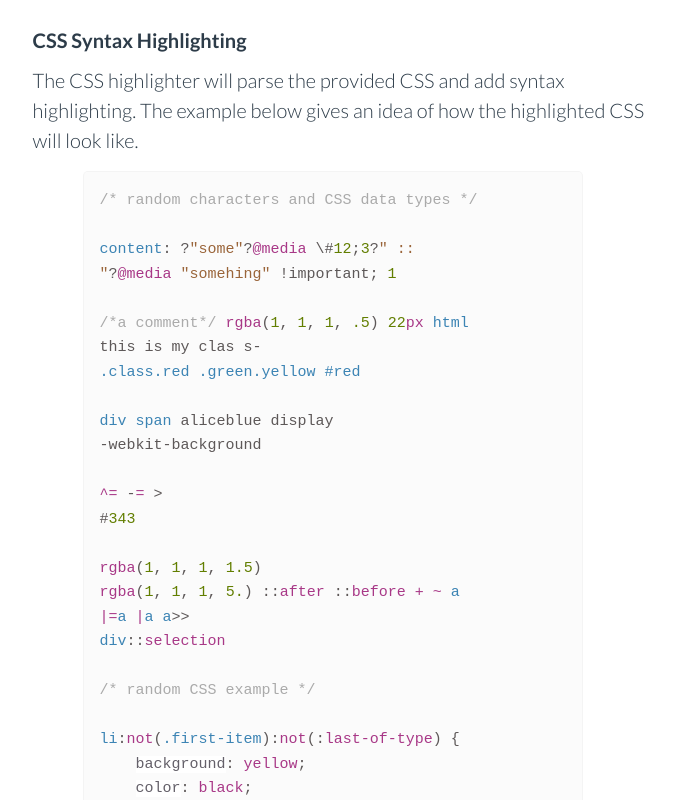
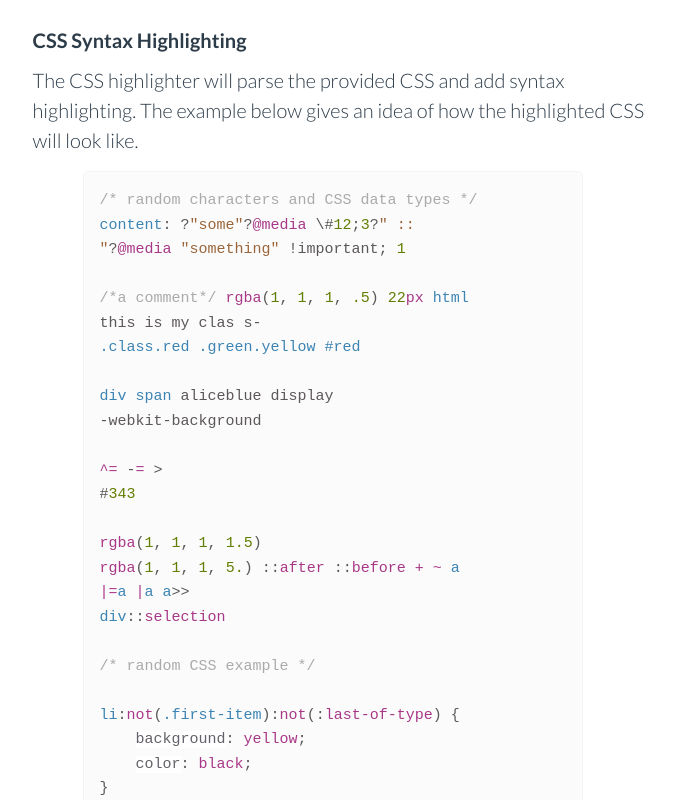
Before and after one commit to cgabriel5/css-syntax-highlighter, a plain HTML site: page index.html in a window 1280 px wide. Shown: the top 800 px of the page, without its empty margins (295-970 px from the left). Drawn offline with Linux system fonts and the light colour scheme.

Commit message:
refactor: Typo in example code
Fix the misspelled word in example CSS code.

```diff
--- a/index.html
+++ b/index.html
@@ -30,9 +30,8 @@
                     <div class="paragraph">The CSS highlighter will parse the provided CSS and add syntax highlighting. The example below gives an idea of how the highlighted CSS will look like.</div>
                     <div class="css-example">
                         <pre><code class="custom-css lang-css-syntax">/* random characters and CSS data types */
-
 content: ?"some"?@media \#12;3?" ::
-"?@media "somehing" !important; 1
+"?@media "something" !important; 1
 
 /*a comment*/ rgba(1, 1, 1, .5) 22px html
 this is my clas s-
```
